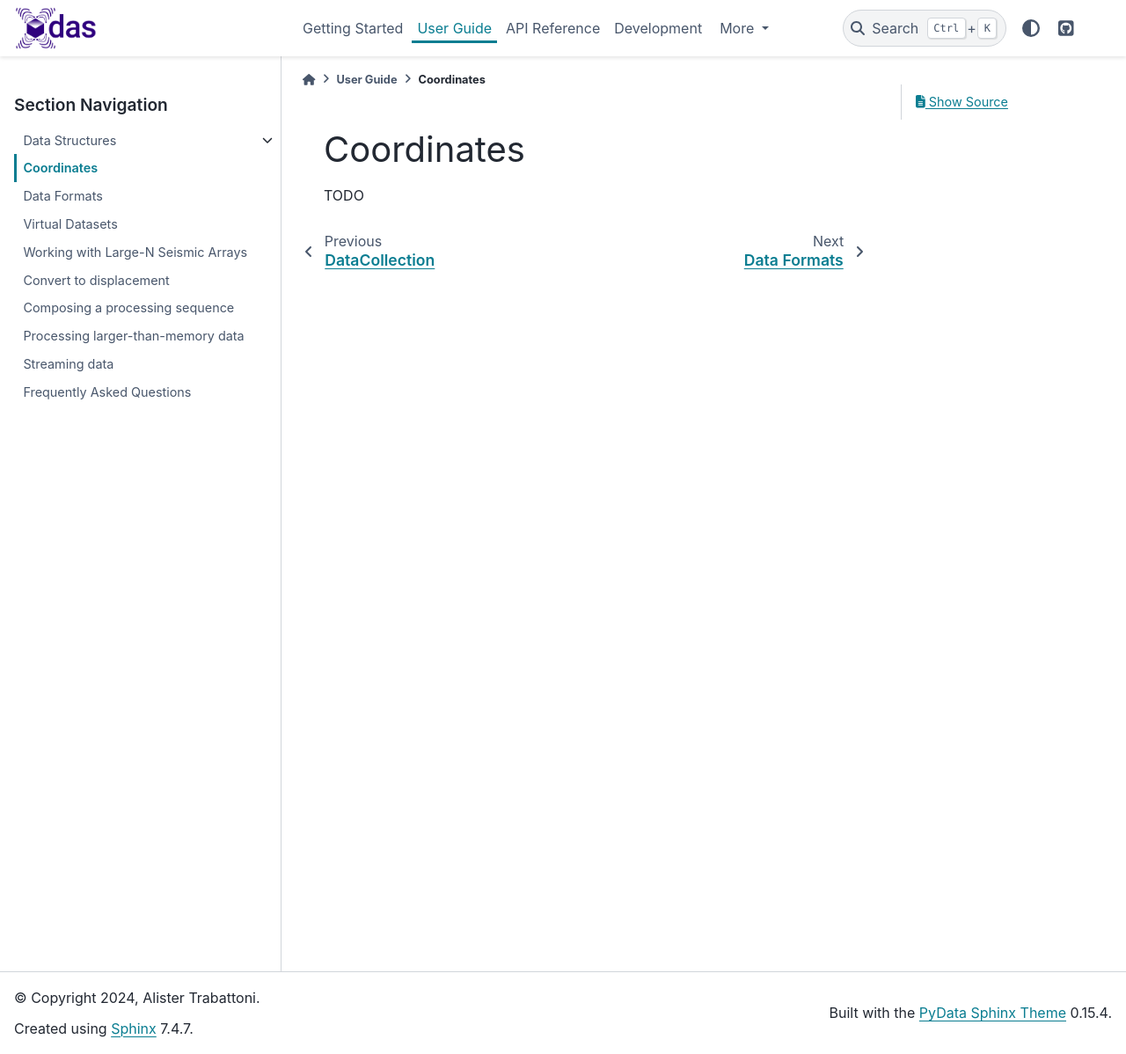
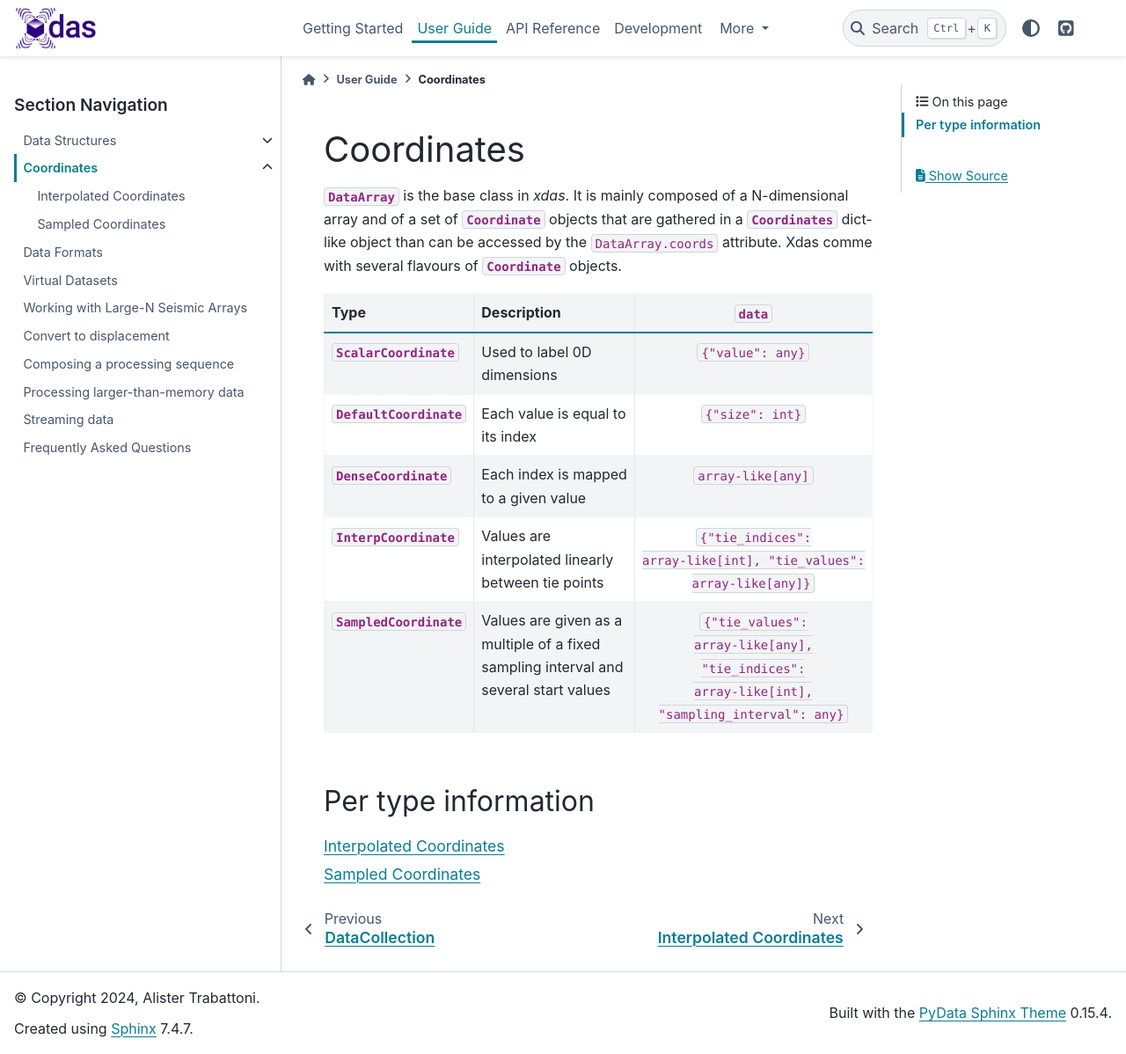
Before and after one commit to xdas-dev/xdas, a Sphinx documentation site: the page built from docs/user-guide/coordinates/index.md, in a window 1280 px wide and 1198 px high. Shown: the whole window at 88% size. Built offline with Sphinx 7.4.7 and the PyData theme 0.15.4, drawn with Linux system fonts in a browser that asks for light colours.

Commit message:
Add some doc about coordinate system.

````diff
--- a/docs/user-guide/coordinates/index.md
+++ b/docs/user-guide/coordinates/index.md
@@ -1,3 +1,45 @@
+---
+file_format: mystnb
+kernelspec:
+  name: python3
+---
+
 # Coordinates
 
-TODO
+
+{py:class}`~xdas.DataArray` is the base class in *xdas*. It is mainly composed of a N-dimensional array and of a set of {py:class}`~xdas.Coordinate` objects that are gathered in a {py:class}`~xdas.Coordinates` dict-like object than can be accessed by the `DataArray.coords` attribute. Xdas comme with several flavours of {py:class}`~xdas.Coordinate` objects.
+
+| Type | Description | `data` |
+|:---|:---|:---:|
+| {py:class}`~xdas.coordinates.ScalarCoordinate` | Used to label 0D dimensions | `{"value": any}` |
+| {py:class}`~xdas.coordinates.DefaultCoordinate` | Each value is equal to its index | `{"size": int}` |
+| {py:class}`~xdas.coordinates.DenseCoordinate` | Each index is mapped to a given value | `array-like[any]` |
+| {py:class}`~xdas.coordinates.InterpCoordinate` | Values are interpolated linearly between tie points | `{"tie_indices": array-like[int], "tie_values": array-like[any]}` |
+| {py:class}`~xdas.coordinates.SampledCoordinate` | Values are given as a multiple of a fixed sampling interval and several start values | `{"tie_values": array-like[any], "tie_indices": array-like[int], "sampling_interval": any}` |
+
+## Per type information
+
+```{toctree}
+:maxdepth: 1
+
+interpolated-coordinates
+sampled-coordinates
+```
+
+<!-- ```{code-cell}
+import xdas as xd
+da = xd.DataArray([0, 1, -1, 0, -1, 2], coords={"time": [.0, .1, .2, .3, .4, .5]})
+da
+```
+
+In *xdas* a {py:class}`~xdas.Coordinate` is an object that maps indices to values. Inversely `~xdas.Coordinate` object allow to retreive the index of a given value allowing labeled base selection.
+
+```{code-cell}
+# index-based selection updates the time coordinate object
+da.isel(time=slice(1,3))
+```
+
+```{code-cell}
+# label-based selection find the corresponding indices to keep
+da.sel(time=slice(0.1, 0.3))
+``` -->
````
Also changed, not shown: docs/user-guide/coordinates/sampled-coordinates.md (added, +9 -0 lines).
